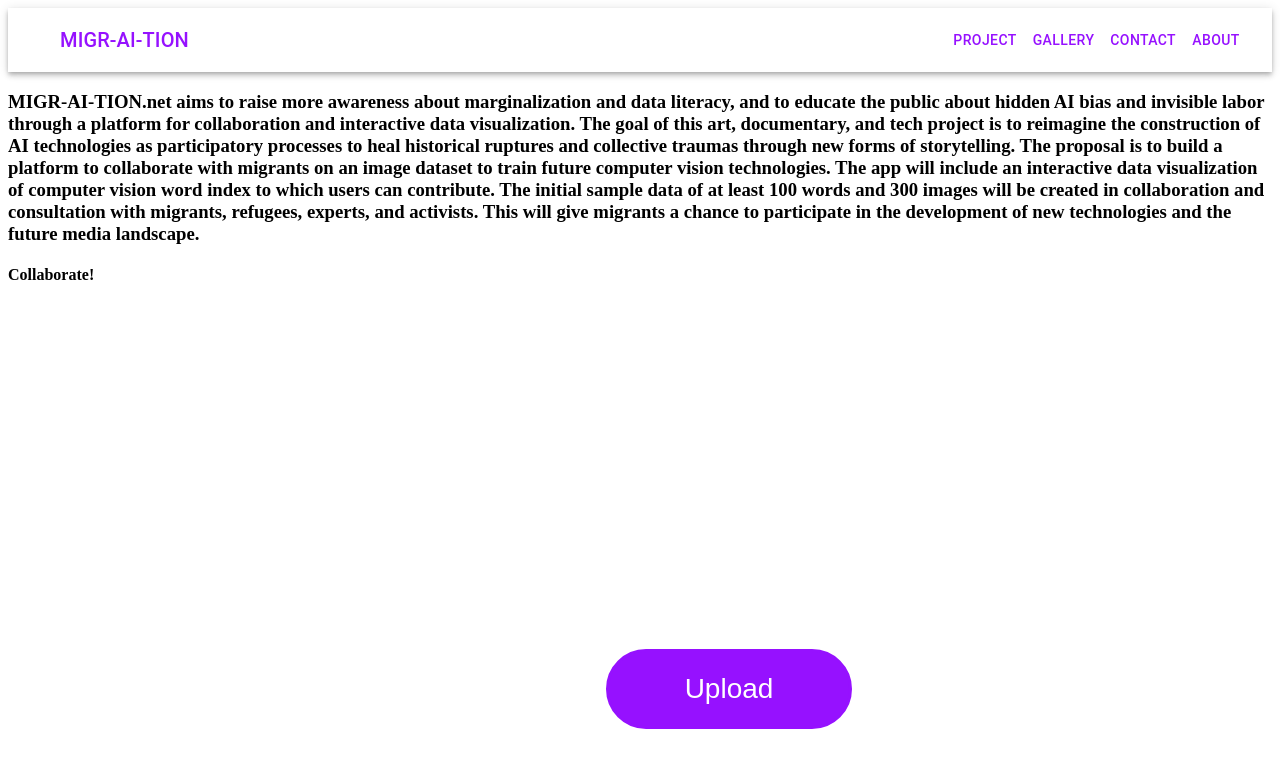
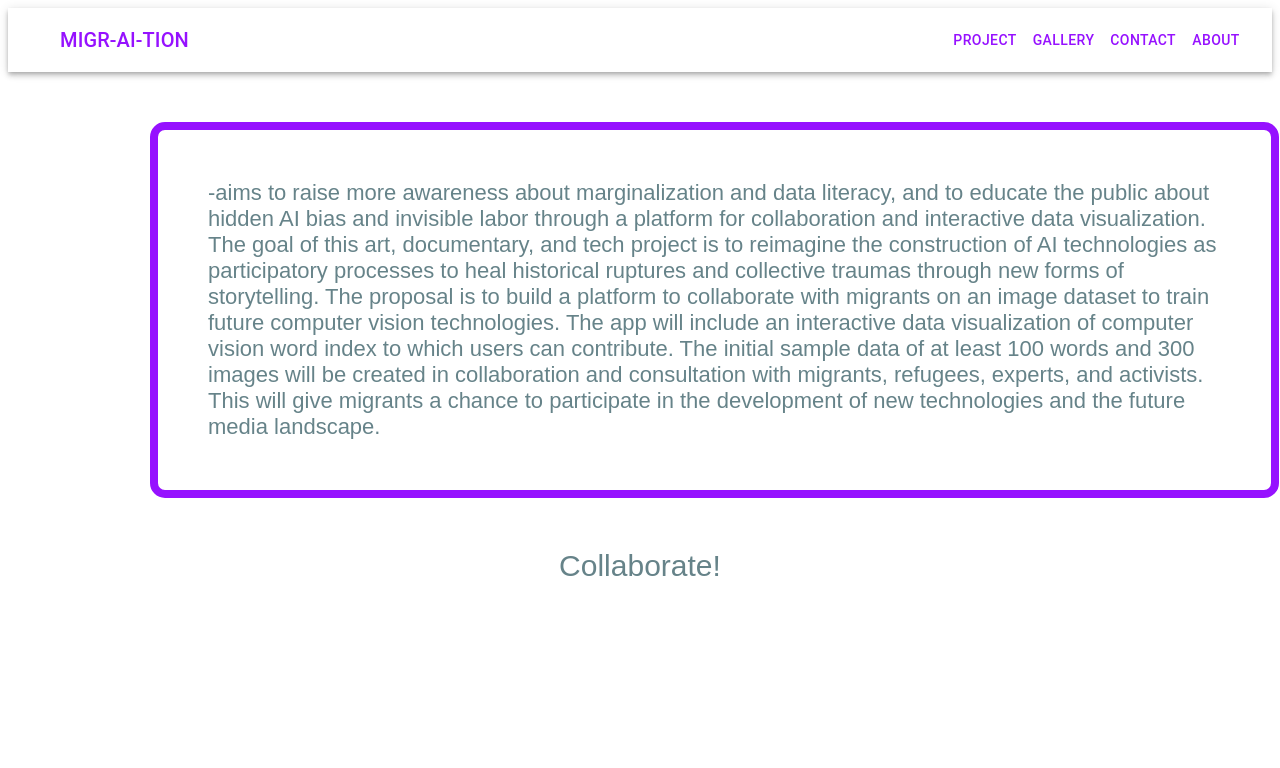
Before and after one commit to TechLabs-Berlin/migr-AI-tion, a React (Create React App) app in the folder frontend/: page / in a window 1280 px wide. Shown: the top 768 px of the page. Built offline with nearby package versions, Linux system fonts and the light colour scheme.

Commit message:
Added Collaborate button with hovereffect and event listener in ProjectIntroPage

```diff
--- a/frontend/src/ProjectIntroPage.css
+++ b/frontend/src/ProjectIntroPage.css
@@ -1,29 +1,31 @@
 .project-intro-page h3 {
   position: absolute;
+
+  padding: 50px;
   width: 1013px;
-  height: 208px;
-  left: 220px;
-  top: 255px;
-
-  font-family: Roboto;
+  height: 260px;
+  left: 150px;
+  top: 100px;
+  border: solid #9611ff 8px;
+  border-radius: 15px;
+  font-family: Sans-serif;
   font-style: normal;
   font-weight: 500;
   font-size: 22px;
   line-height: 26px;
   display: flex;
-  align-items: center;
 
   color: #668389;
 }
 
-.project-intro-page h4 {
-  position: absolute;
-  width: 179px;
-  height: 35px;
-  left: 639px;
-  top: 568px;
-
-  font-family: Roboto;
+.project-intro-page button {
+  background-color: white;
+  border: none;
+  position: relative;
+  top: 475px;
+  display: block;
+  margin: 0 auto;
+  font-family: Sans-serif;
   font-style: normal;
   font-weight: normal;
   font-size: 30px;
@@ -31,3 +33,7 @@
 
   color: #668389;
 }
+
+.project-intro-page button:hover {
+  color: #9611ff;
+}
--- a/frontend/src/ProjectIntroPage.js
+++ b/frontend/src/ProjectIntroPage.js
@@ -1,28 +1,36 @@
-import React from "react";
+import React, { useState } from "react";
+import "./ProjectIntroPage.css";
 import UploadButton from "./Uploader/UploadButton";
 
 export default function ProjectIntroPage() {
+  const [showButton, setShowButton] = useState(false);
+
+  const handleClick = () => {
+    setShowButton(true);
+  };
   return (
     <div className="project-intro-page">
-      <h3>
-        <b>MIGR-AI-TION.net</b> aims to raise more awareness about
-        marginalization and data literacy, and to educate the public about
-        hidden AI bias and invisible labor through a platform for collaboration
-        and interactive data visualization. The goal of this art, documentary,
-        and tech project is to reimagine the construction of AI technologies as
-        participatory processes to heal historical ruptures and collective
-        traumas through new forms of storytelling. The proposal is to build a
-        platform to collaborate with migrants on an image dataset to train
-        future computer vision technologies. The app will include an interactive
-        data visualization of computer vision word index to which users can
-        contribute. The initial sample data of at least 100 words and 300 images
-        will be created in collaboration and consultation with migrants,
-        refugees, experts, and activists. This will give migrants a chance to
-        participate in the development of new technologies and the future media
-        landscape.
-      </h3>
-      <h4> Collaborate! </h4>
-      <UploadButton />
+      <section class="project-intro-text">
+        <h3>
+          -aims to raise more awareness about marginalization and data literacy,
+          and to educate the public about hidden AI bias and invisible labor
+          through a platform for collaboration and interactive data
+          visualization. The goal of this art, documentary, and tech project is
+          to reimagine the construction of AI technologies as participatory
+          processes to heal historical ruptures and collective traumas through
+          new forms of storytelling. The proposal is to build a platform to
+          collaborate with migrants on an image dataset to train future computer
+          vision technologies. The app will include an interactive data
+          visualization of computer vision word index to which users can
+          contribute. The initial sample data of at least 100 words and 300
+          images will be created in collaboration and consultation with
+          migrants, refugees, experts, and activists. This will give migrants a
+          chance to participate in the development of new technologies and the
+          future media landscape.
+        </h3>
+        <button onClick={handleClick}> Collaborate! </button>
+      </section>
+      {showButton && <UploadButton />}
     </div>
   );
 }
--- a/frontend/src/Uploader/UploadButton.css
+++ b/frontend/src/Uploader/UploadButton.css
@@ -1,9 +1,10 @@
 .upload-button button {
-  position: absolute;
+  position: relative;
   width: 246px;
   height: 80px;
-  left: 606px;
-  top: 649px;
+  top: 500px;
+  display: block;
+  margin: 0 auto;
   color: white;
   font-size: 28px;
   background: #9611ff;
@@ -12,6 +13,10 @@
   border-radius: 70px;
 }
 
+.upload-button button:hover {
+  background: white;
+  color: #9611ff;
+}
 .upload-modal {
   position: relative;
   width: 884px;
--- a/frontend/src/Uploader/UploadButton.js
+++ b/frontend/src/Uploader/UploadButton.js
@@ -4,21 +4,21 @@ import PostForm from "./PostForm";
 import "./UploadButton.css";
 
 export default function UploadButton() {
-  const [show, setShow] = React.useState(false);
+  const [showModal, setShowModal] = React.useState(false);
 
   function openModal() {
-    setShow(true);
+    setShowModal(true);
   }
 
   function closeModal() {
-    setShow(false);
+    setShowModal(false);
   }
   return (
     <div className="upload-button">
       <button onClick={openModal}>Upload</button>
       <ReactModal
         className="upload-modal"
-        isOpen={show}
+        isOpen={showModal}
         onRequestClose={closeModal}
       >
         <PostForm />
```
Also changed, not shown: 1 other file (tests, documents, lock files or other folders).
